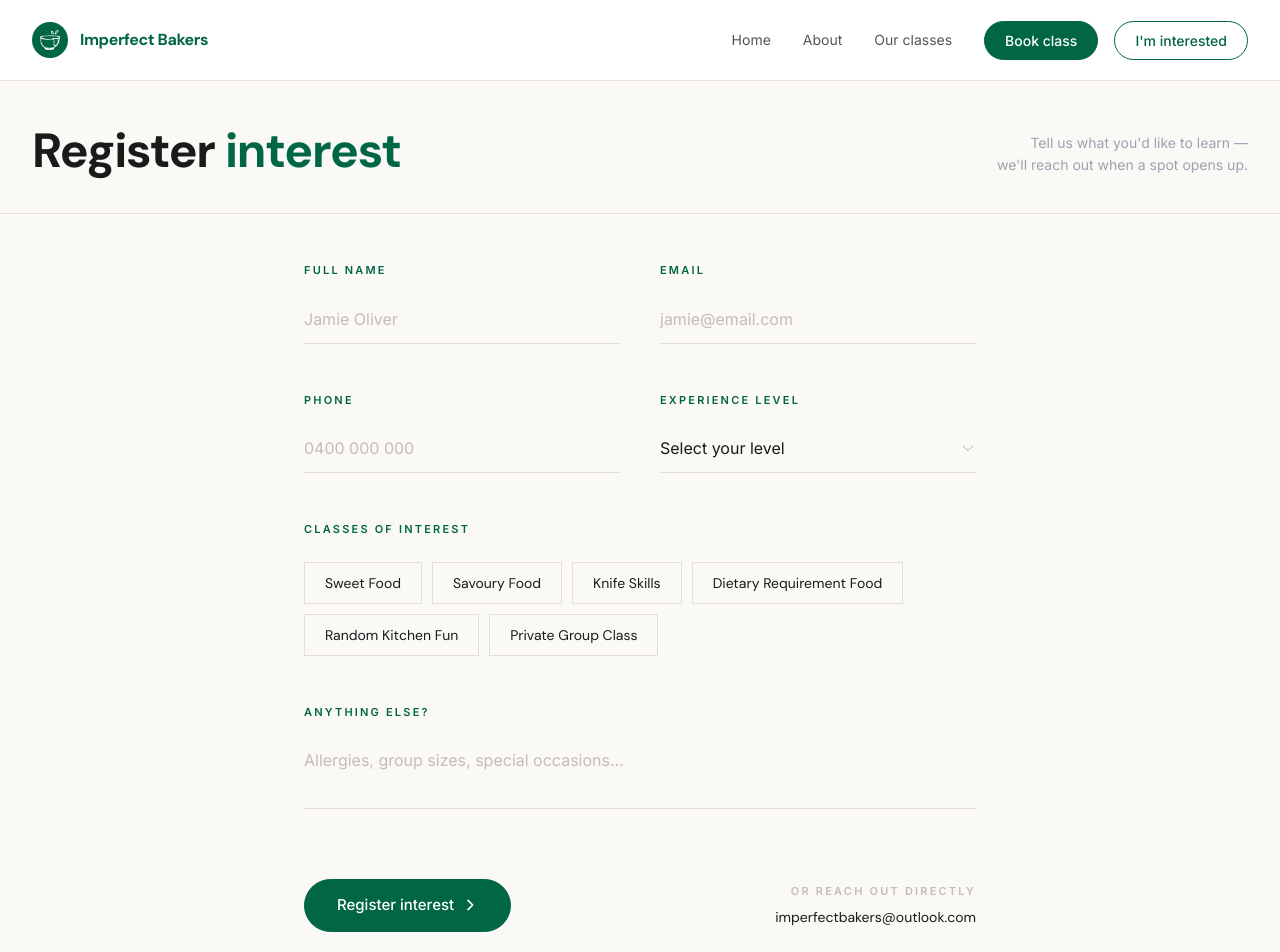
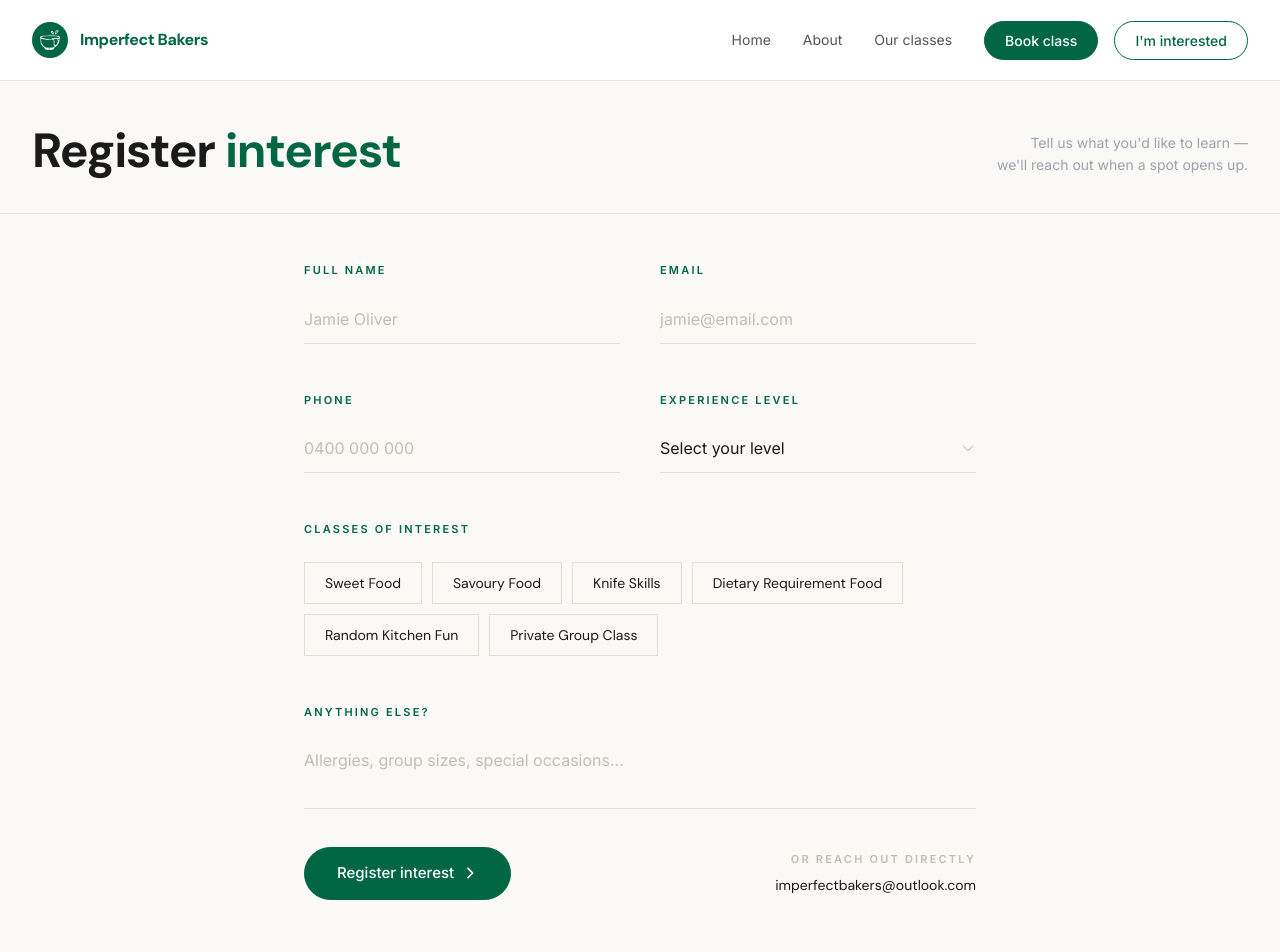
Before and after one commit to amelialai013/imperfect-bakers, a Next.js app: page /interest in a window 1280 px wide. Shown: the top 952 px of the page. Built offline with nearby package versions, Linux system fonts and the light colour scheme.

Commit message:
Reduce space between textarea and submit button

```diff
--- a/app/interest/page.tsx
+++ b/app/interest/page.tsx
@@ -114,7 +114,7 @@
             </div>
 
             {/* Submit */}
-            <div className="flex flex-col sm:flex-row sm:items-center sm:justify-between gap-10 pt-4">
+            <div className="flex flex-col sm:flex-row sm:items-center sm:justify-between gap-10 -mt-4">
               <button type="submit" className="btn-primary group shrink-0 self-start">
                 Register interest
                 <svg className="w-4 h-4 transition-transform duration-200 group-hover:translate-x-1" fill="none" stroke="currentColor" viewBox="0 0 24 24">
```
